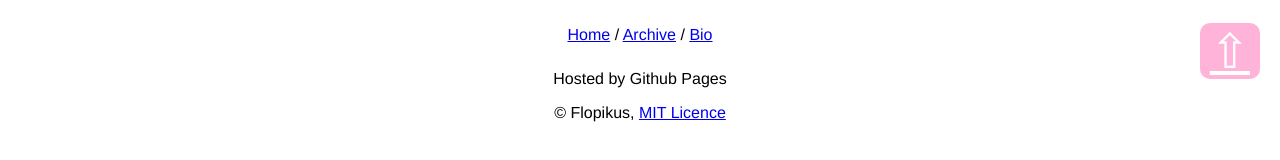
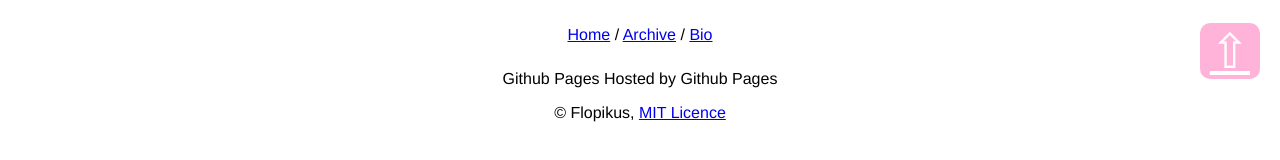
Before and after one commit to floret/Blog_Site, a plain HTML site: page Blog_Site/index.html in a window 1280 px wide. Shown: the part 701-861 px from the top of the page. Drawn offline with Linux system fonts and the light colour scheme.

Commit message:
testing to see if commits work right this time.

```diff
--- a/Blog_Site/index.html
+++ b/Blog_Site/index.html
@@ -99,6 +99,7 @@
         </nav>
         <div class="footer-container">
             <p>
+			<a>Github Pages</a>
                 Hosted by Github Pages
             </p>
             <p>
```
